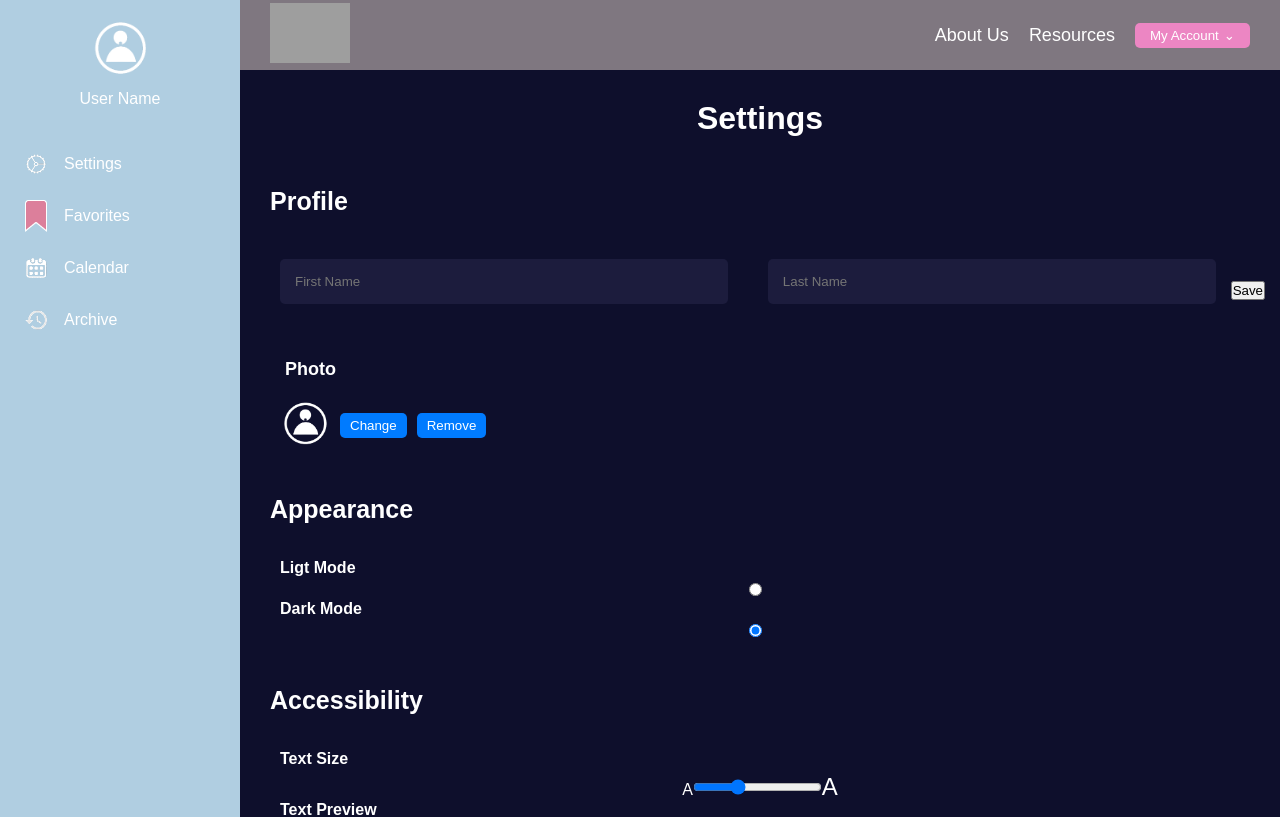
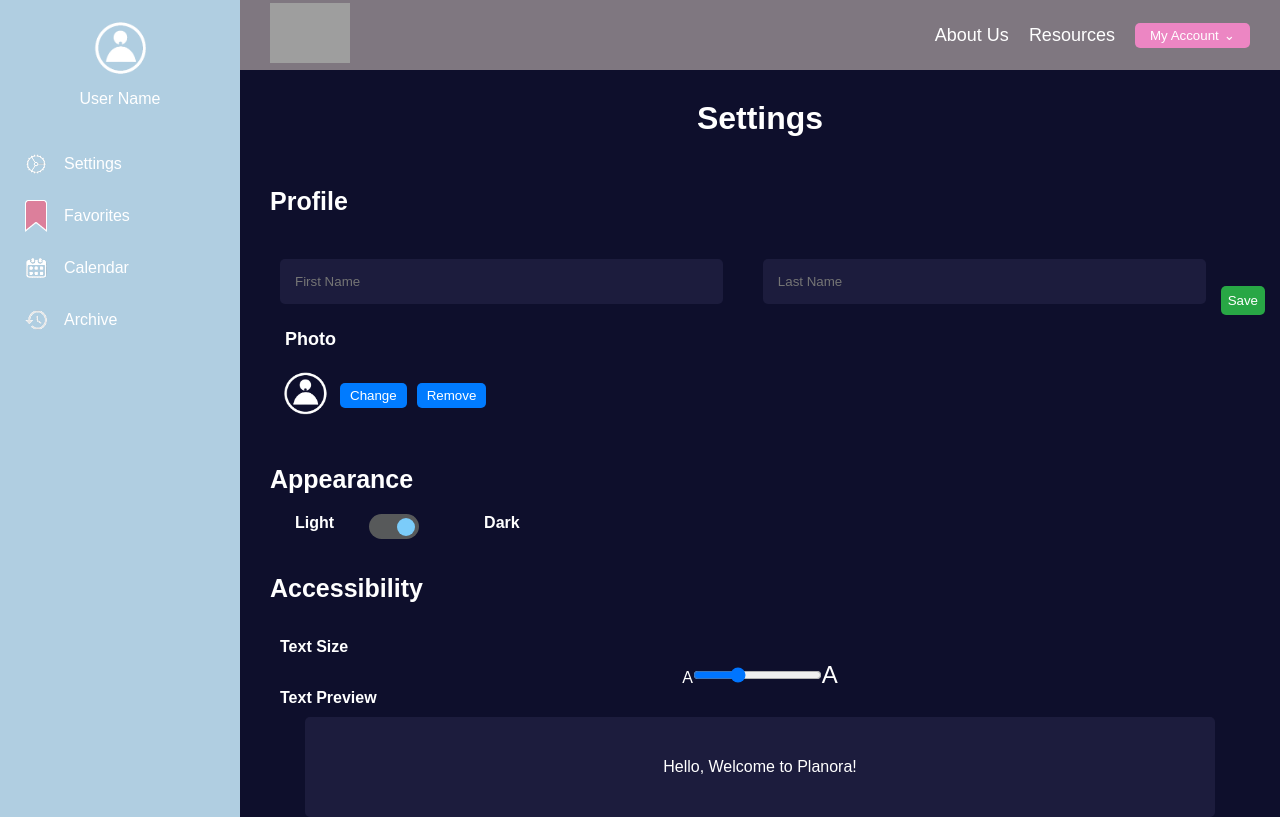
Before and after one commit to Vivian-Nguyen-08/git-assignment, a React (Create React App) app in the folder frontend/: page /settings in a window 1280 px wide. Shown: the top 817 px of the page. Built offline with nearby package versions, Linux system fonts and the light colour scheme; grey boxes are pictures that could not be loaded.

Commit message:
added light and dark mode toggle

```diff
--- a/frontend/src/pages/Settings.css
+++ b/frontend/src/pages/Settings.css
@@ -198,15 +198,21 @@ body {
 .sub-title3 {
   text-align: left;
   margin: 30px 0 20px;
+  margin-top: 0;
   font-size: 18px;
   padding-left: 30px;
 }
 
 /* Profile, Appearance, Accessibility */
-.profile-section, .appearance-section, .accessibility-section {
+.profile-section,  .accessibility-section {
     padding: 15px;
     border-radius: 8px;
 
+}
+.appearance-section{
+display: flex;
+  align-items: center;
+  gap: 20px; /* Space between text and toggle */
 }
 
 .profile-section input {
@@ -280,7 +286,7 @@ input[type="radio"] {
 }
 
 .settings-buttons button {
-    padding: 10px;
+    padding: 7px;
     border: none;
     cursor: pointer;
     border-radius: 5px;
@@ -295,3 +301,71 @@ input[type="radio"] {
     background-color: #dc3545;
     color: white;
 }
+
+.save {
+    background-color: #28a745;
+    color: white;
+
+}
+
+.mode-label {
+  font-size: 16px;
+  font-weight: 500;
+}
+
+/* The switch container */
+.switch {
+  position: relative;
+  display: inline-block;
+  width: 50px;
+  height: 25px;
+}
+
+/* Hide default checkbox */
+.switch input {
+  opacity: 0;
+  width: 0;
+  height: 0;
+}
+
+/* The slider */
+.slider {
+  position: absolute;
+  cursor: pointer;
+  top: 0;
+  left: 0;
+  right: 0;
+  bottom: 0;
+  background-color: #f39ee1;
+  transition: 0.4s;
+  border-radius: 25px;
+}
+
+.slider:before {
+  position: absolute;
+  content: "";
+  height: 18px;
+  width: 18px;
+  left: 4px;
+  bottom: 3.5px;
+  background-color: rgb(123, 204, 250);
+  transition: 0.4s;
+  border-radius: 50%;
+}
+
+/* Toggle effect */
+input:checked + .slider {
+  background-color: #57595a;
+}
+
+input:checked + .slider:before {
+  transform: translateX(24px);
+}
+
+.toggle-container {
+  display: flex;
+  align-items: left;
+  justify-content: left;
+  gap: 10px; /* Space between Light label, toggle, and Dark label */
+  flex-grow: 1;
+}
--- a/frontend/src/pages/Settings.js
+++ b/frontend/src/pages/Settings.js
@@ -13,8 +13,10 @@ const Settings = () => {
   const [sidebarCollapsed, setSidebarCollapsed] = useState(false);
   const [firstName, setFirstName] = useState("");
   const [lastName, setLastName] = useState("");
-  const [lightMode, setLightMode] = useState(false);
-  const [darkMode, setDarkMode] = useState(true);
+  // const [lightMode, setLightMode] = useState(false);
+  // const [darkMode, setDarkMode] = useState(true);
+  const [isDarkMode, setIsDarkMode] = useState(true);
+
   const [textSize, setTextSize] = useState(16);
   const [saved, setSaved] = useState(false);
 
@@ -28,9 +30,7 @@ const Settings = () => {
     setFirstName(storedFirstName);
     setLastName(storedLastName);
 
-    const storedTheme = localStorage.getItem("theme") || "dark";
-    setLightMode(storedTheme === "light");
-    setDarkMode(storedTheme === "dark");
+
   }, []);
 
   const handleSave = (e) => {
@@ -121,9 +121,11 @@ const Settings = () => {
               value={lastName}
               onChange={(e) => setLastName(e.target.value)}
             />
-            <button type="submit" className="save-btn">
-              Save
-            </button>
+            <div className="settings-buttons">
+              <button type="submit" className="save">
+                Save
+              </button>
+            </div>
           </form>
           {saved && <div className="success-message">Profile saved!</div>}
           <h3 className="sub-title3">Photo</h3>
@@ -137,30 +139,21 @@ const Settings = () => {
         {/*Appearance Section */}
         <h2 className="sub-title">Appearance</h2>
         <div className="appearance-section">
-          <label>Ligt Mode</label>
-          <input
-            type="radio"
-            name="theme"
-            value="light"
-            checked={lightMode}
-            onChange={() => {
-              setLightMode(true);
-              setDarkMode(false);
-              localStorage.setItem("theme", "light");
-            }}
-          />
-          <label>Dark Mode</label>
-          <input
-            type="radio"
-            name="theme"
-            value="dark"
-            checked={darkMode}
-            onChange={() => {
-              setLightMode(false);
-              setDarkMode(true);
-              localStorage.setItem("theme", "dark");
-            }}
-          />
+          {/* <label className="sub-title3">Appearance Mode</label> */}
+          <div className="toggle-container">
+            <span>
+              <label className="sub-title3">Light</label>
+            </span>
+            <label className="switch">
+              <input
+                type="checkbox"
+                checked={isDarkMode}
+                onChange={() => setIsDarkMode(!isDarkMode)}
+              />
+              <span className="slider round"></span>
+            </label>
+            <span> <label className="sub-title3">Dark</label></span>
+          </div>
         </div>
 
         {/* Accessibility Section */}
```
